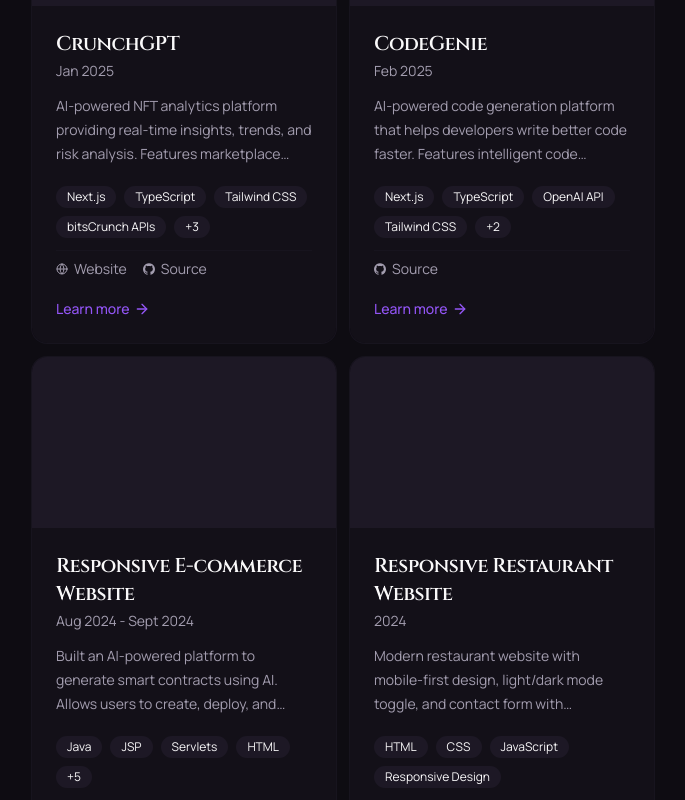
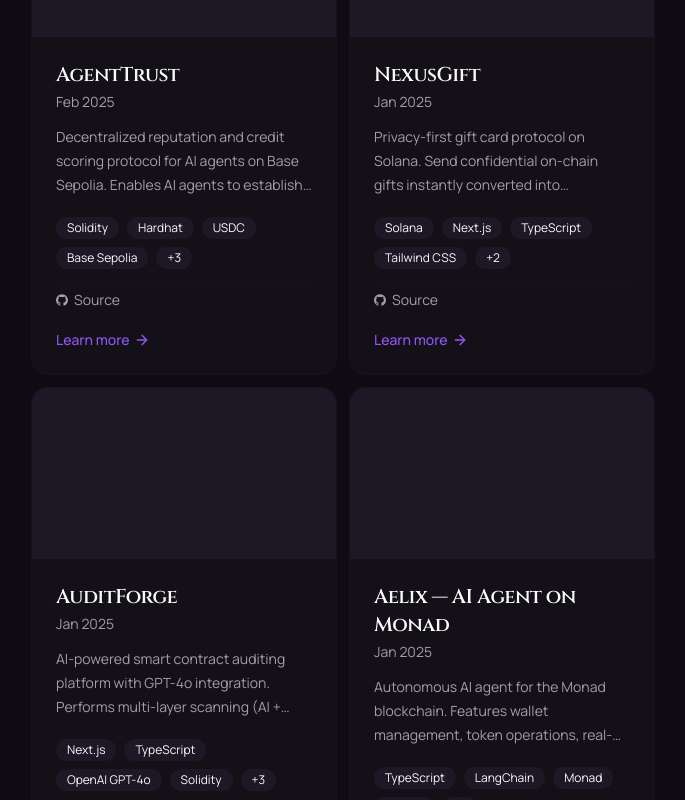
Before and after one commit to ShivamSoni20/ShivamSoni, a Next.js app: page / in a window 1280 px wide. Shown: the part 1800-2600 px from the top of the page, without its empty margins (297-982 px from the left). Built offline with nearby package versions, Linux system fonts and the light colour scheme.

Commit message:
feat: add latest projects, hackathons, and verified open source contributions

```diff
--- a/src/data/resume.tsx
+++ b/src/data/resume.tsx
@@ -40,6 +40,14 @@
     "Redux",
     "JWT",
     "OAuth",
+    "Hardhat",
+    "Ethers.js",
+    "USDC/Stablecoins",
+    "Solana",
+    "Monad",
+    "LangChain",
+    "AI/ML Integration",
+    "Docker",
   ],
   navbar: [
     { href: "/", icon: HomeIcon, label: "Home" },
@@ -121,6 +129,162 @@
   ],
   projects: [
     {
+      title: "AgentTrust",
+      href: "https://github.com/ShivamSoni20/AgentTrust",
+      dates: "Feb 2025",
+      active: true,
+      description:
+        "Decentralized reputation and credit scoring protocol for AI agents on Base Sepolia. Enables AI agents to establish economic identity with 1 USDC stake, build real-time reputation scores (0-1000), and unlock 5x credit multipliers through successful transactions.",
+      technologies: [
+        "Solidity",
+        "Hardhat",
+        "USDC",
+        "Base Sepolia",
+        "Next.js",
+        "TypeScript",
+        "Ethers.js",
+      ],
+      links: [
+        {
+          type: "Source",
+          href: "https://github.com/ShivamSoni20/AgentTrust",
+          icon: <Icons.github className="size-3" />,
+        },
+      ],
+      image: "",
+      video: "",
+    },
+    {
+      title: "NexusGift",
+      href: "https://github.com/ShivamSoni20/NexusGift",
+      dates: "Jan 2025",
+      active: true,
+      description:
+        "Privacy-first gift card protocol on Solana. Send confidential on-chain gifts instantly converted into spendable virtual Visa/Mastercard cards—all without KYC, registration, or leaving a trace on the public ledger. Features ShadowWire confidential transfers and Starpay integration.",
+      technologies: [
+        "Solana",
+        "Next.js",
+        "TypeScript",
+        "Tailwind CSS",
+        "Starpay API",
+        "Web3",
+      ],
+      links: [
+        {
+          type: "Source",
+          href: "https://github.com/ShivamSoni20/NexusGift",
+          icon: <Icons.github className="size-3" />,
+        },
+      ],
+      image: "",
+      video: "",
+    },
+    {
+      title: "AuditForge",
+      href: "https://github.com/ShivamSoni20/AuditForge",
+      dates: "Jan 2025",
+      active: true,
+      description:
+        "AI-powered smart contract auditing platform with GPT-4o integration. Performs multi-layer scanning (AI + Static + DePIN-specific), generates auto-remediation fixes, and delivers complete audits in under 60 seconds. Supports Solidity and Rust with Etherscan integration across 8+ EVM chains.",
+      technologies: [
+        "Next.js",
+        "TypeScript",
+        "OpenAI GPT-4o",
+        "Solidity",
+        "Rust",
+        "Docker",
+        "NodeOps",
+      ],
+      links: [
+        {
+          type: "Source",
+          href: "https://github.com/ShivamSoni20/AuditForge",
+          icon: <Icons.github className="size-3" />,
+        },
+      ],
+      image: "",
+      video: "",
+    },
+    {
+      title: "Aelix — AI Agent on Monad",
+      href: "https://aelix-ai.vercel.app/",
+      dates: "Jan 2025",
+      active: true,
+      description:
+        "Autonomous AI agent for the Monad blockchain. Features wallet management, token operations, real-time gas estimates, and live token pricing via CoinGecko. Built with LangChain for context-aware conversations and autonomous task execution.",
+      technologies: [
+        "TypeScript",
+        "LangChain",
+        "Monad",
+        "Next.js",
+        "Ethers.js",
+        "CoinGecko API",
+      ],
+      links: [
+        {
+          type: "Website",
+          href: "https://aelix-ai.vercel.app/",
+          icon: <Icons.globe className="size-3" />,
+        },
+        {
+          type: "Source",
+          href: "https://github.com/ShivamSoni20/Aelix",
+          icon: <Icons.github className="size-3" />,
+        },
+      ],
+      image: "",
+      video: "",
+    },
+    {
+      title: "TrustWork",
+      href: "https://github.com/ShivamSoni20/TrustWork",
+      dates: "Jan 2025",
+      active: true,
+      description:
+        "Decentralized freelance marketplace built on the Stacks blockchain using Clarity smart contracts. Features USDC escrow-based payments, dispute resolution, and trustless job posting and completion workflows.",
+      technologies: [
+        "Clarity",
+        "Stacks",
+        "Next.js",
+        "TypeScript",
+        "Tailwind CSS",
+        "USDC",
+      ],
+      links: [
+        {
+          type: "Source",
+          href: "https://github.com/ShivamSoni20/TrustWork",
+          icon: <Icons.github className="size-3" />,
+        },
+      ],
+      image: "",
+      video: "",
+    },
+    {
+      title: "FlowExplain AI",
+      href: "https://github.com/ShivamSoni20/FlowExplain-AI",
+      dates: "Jan 2025",
+      active: true,
+      description:
+        "AI-powered automation workflow analyzer. Understands triggers, logic, and complexity of n8n, Make, and Zapier workflows in seconds. Generates clear documentation for onboarding and auditing.",
+      technologies: [
+        "React",
+        "TypeScript",
+        "n8n",
+        "AI/ML",
+        "Tailwind CSS",
+      ],
+      links: [
+        {
+          type: "Source",
+          href: "https://github.com/ShivamSoni20/FlowExplain-AI",
+          icon: <Icons.github className="size-3" />,
+        },
+      ],
+      image: "",
+      video: "",
+    },
+    {
       title: "CrunchGPT",
       href: "https://crunch-gpt.vercel.app/",
       dates: "Jan 2025",
@@ -182,7 +346,7 @@
       dates: "Aug 2024 - Sept 2024",
       active: true,
       description:
-        "Built an AI-powered platform to generate smart contracts using AI. Allows users to create, deploy, and manage smart contracts with natural language. Integrated wallet connectivity, contract validation, and secure deployment to blockchain networks.",
+        "Full-featured e-commerce web application with user authentication, shopping cart, product management, and a responsive admin dashboard. Built with Java Servlets and JSP on the backend with MySQL for data persistence.",
       technologies: [
         "Java",
         "JSP",
@@ -204,37 +368,99 @@
       image: "",
       video: "",
     },
+  ],
+  hackathons: [
     {
-      title: "Responsive Restaurant Website",
-      href: "https://github.com/ShivamSoni20/Restaurant.github.io",
-      dates: "2024",
-      active: true,
+      title: "USDC Hackathon on Moltbook (AgentTrust)",
+      dates: "Feb 2025",
+      location: "Remote",
       description:
-        "Modern restaurant website with mobile-first design, light/dark mode toggle, and contact form with validation. Built with clean, semantic HTML and responsive CSS.",
-      technologies: [
-        "HTML",
-        "CSS",
-        "JavaScript",
-        "Responsive Design",
-      ],
+        "Built AgentTrust — a decentralized credit bureau for autonomous AI commerce on Base Sepolia. AI agents stake 1 USDC to establish identity, build reputation through transactions, and unlock credit multipliers. Features on-chain dispute resolution and Moltbook social integration.",
+      image: "",
       links: [
         {
-          type: "Source",
-          href: "https://github.com/ShivamSoni20/Restaurant.github.io",
-          icon: <Icons.github className="size-3" />,
+          title: "GitHub",
+          icon: <Icons.github className="h-4 w-4" />,
+          href: "https://github.com/ShivamSoni20/AgentTrust",
         },
       ],
+    },
+    {
+      title: "Solana Privacy Hackathon (NexusGift)",
+      dates: "Jan 2025",
+      location: "Remote",
+      description:
+        "Built NexusGift — a stateless privacy protocol on Solana for sending anonymous crypto-powered gift cards. Gifts are instantly converted into spendable virtual Visa/Mastercard cards without KYC or registration, using ShadowWire confidential transfers.",
       image: "",
-      video: "",
+      links: [
+        {
+          title: "GitHub",
+          icon: <Icons.github className="h-4 w-4" />,
+          href: "https://github.com/ShivamSoni20/NexusGift",
+        },
+      ],
     },
-  ],
-  hackathons: [
+    {
+      title: "NodeOps DePIN Hackathon (AuditForge)",
+      dates: "Jan 2025",
+      location: "Remote",
+      description:
+        "Built AuditForge — an AI-powered smart contract auditing tool with GPT-4o integration. Delivers multi-layer security scanning with auto-remediation in under 60 seconds. Supports Solidity & Rust across 8+ EVM chains with professional PDF report generation.",
+      image: "",
+      links: [
+        {
+          title: "GitHub",
+          icon: <Icons.github className="h-4 w-4" />,
+          href: "https://github.com/ShivamSoni20/AuditForge",
+        },
+      ],
+    },
+    {
+      title: "BuidlGuidl Batch 23 (Ethereum Development)",
+      dates: "Jan 2025",
+      location: "Remote",
+      description:
+        "Participated in BuidlGuidl Batch 23 — an intensive Ethereum development program focused on building with Scaffold-ETH 2. Completed Speedrun Ethereum challenges and contributed to the batch cohort website.",
+      image: "",
+      links: [
+        {
+          title: "Batch Site",
+          icon: <Icons.globe className="h-4 w-4" />,
+          href: "https://batch23.buidlguidl.com/",
+        },
+        {
+          title: "GitHub",
+          icon: <Icons.github className="h-4 w-4" />,
+          href: "https://github.com/ShivamSoni20/batch23.buidlguidl.com",
+        },
+      ],
+    },
+    {
+      title: "Monad AI Agent Hackathon (Aelix)",
+      dates: "Jan 2025",
+      location: "Remote",
+      description:
+        "Built Aelix — an autonomous AI agent for the Monad blockchain powered by LangChain. Features wallet management, token creation & transfers, real-time gas estimation, and token price tracking via CoinGecko.",
+      image: "",
+      links: [
+        {
+          title: "Live Demo",
+          icon: <Icons.globe className="h-4 w-4" />,
+          href: "https://aelix-ai.vercel.app/",
+        },
+        {
+          title: "GitHub",
+          icon: <Icons.github className="h-4 w-4" />,
+          href: "https://github.com/ShivamSoni20/Aelix",
+        },
+      ],
+    },
     {
       title: "bitsCrunch x AI Builders Hack 2025 (CrunchGPT)",
       dates: "2025",
       location: "Remote",
       description:
-        "Developed CrunchGPT - An AI-powered NFT analytics platform for real-time insights, trends, and risk analysis. Built for web3 traders and collectors, leveraging advanced AI and live blockchain data to empower smarter, safer trading decisions.",
+        "Developed CrunchGPT — an AI-powered NFT analytics platform for real-time insights, trends, and risk analysis. Built for web3 traders and collectors, leveraging advanced AI and live blockchain data to empower smarter, safer trading decisions.",
       image: "",
       links: [
         {
@@ -254,14 +480,9 @@
       dates: "Feb 2025",
       location: "Remote",
       description:
-        "Built CodeGenie - An AI-powered code generation platform that helps developers write better code faster. Features intelligent code suggestions, automated documentation, and real-time code analysis using advanced AI models.",
+        "Built CodeGenie — an AI-powered code generation platform that helps developers write better code faster. Features intelligent code suggestions, automated documentation, and real-time code analysis using advanced AI models.",
       image: "",
       links: [
-        {
-          title: "Live Demo",
-          icon: <Icons.globe className="h-4 w-4" />,
-          href: "https://github.com/ShivamSoni20/CodeGenie",
-        },
         {
           title: "GitHub",
           icon: <Icons.github className="h-4 w-4" />,
@@ -272,16 +493,15 @@
   ],
   openSourceContributions: [
     {
-      title: "Hacktoberfest 2025",
-      description: "Active participant in Hacktoberfest, contributing to open source projects and collaborating with the developer community.",
+      title: "Hacktoberfest 2025 — HealthAI-Assistant",
+      description: "6 merged pull requests to HealthAI-Assistant, an AI-powered health assistant application. Contributions include major UI/UX redesigns, new features like voice input and inline message editing, and critical bug fixes.",
       contributions: [
-        "Contributed to HealthAI-Assistant - An AI-powered health assistant application",
-        "✨ Inline Message Editing & Cancel Streaming - Enhanced chat functionality with inline editing and streaming cancellation (PR #49)",
-        "✨ Animated Theme Toggler - Implemented elegant theme toggler with circular reveal transition animation (PR #47)",
-        "🎤 Voice Input Feature - Integrated voice input with pulse animation and real-time speech-to-text transcription (PR #45)",
-        "🎨 Symptom Analyzer UI/UX Redesign - Complete redesign with voice input and full responsiveness (PR #43)",
-        "🔒 Image Validation for Medicine Analyzer - Added robust validation to prevent non-medical image uploads (PR #35)",
-        "✨ Healthcare Chat Redesign - Comprehensive redesign with streaming support and responsive design (PR #14)"
+        "✨ Inline Message Editing & Cancel Streaming — Enhanced chat with inline editing and streaming cancellation (PR #49, merged)",
+        "✨ Animated Theme Toggler — Circular reveal transition animation for theme switching (PR #47, merged)",
+        "🎤 Voice Input Feature — Speech-to-text with pulse animation and real-time transcription (PR #45, merged)",
+        "🎨 Symptom Analyzer UI/UX Redesign — Complete redesign with voice input and full responsiveness (PR #43, merged)",
+        "🔒 Image Validation for Medicine Analyzer — AI-powered validation to prevent non-medical image uploads (PR #35, merged)",
+        "✨ Healthcare Chat Redesign — Complete glassmorphism UI overhaul with streaming support (PR #14, merged)",
       ],
       year: 2025,
       links: [
@@ -320,11 +540,6 @@
           href: "https://github.com/NikhilRaikwar/HealthAI-Assistant/pull/14",
           icon: <Icons.github className="size-3" />,
         },
-        {
-          type: "GitHub Profile",
-          href: "https://github.com/ShivamSoni20",
-          icon: <Icons.github className="size-3" />,
-        },
       ],
     },
   ],
```
